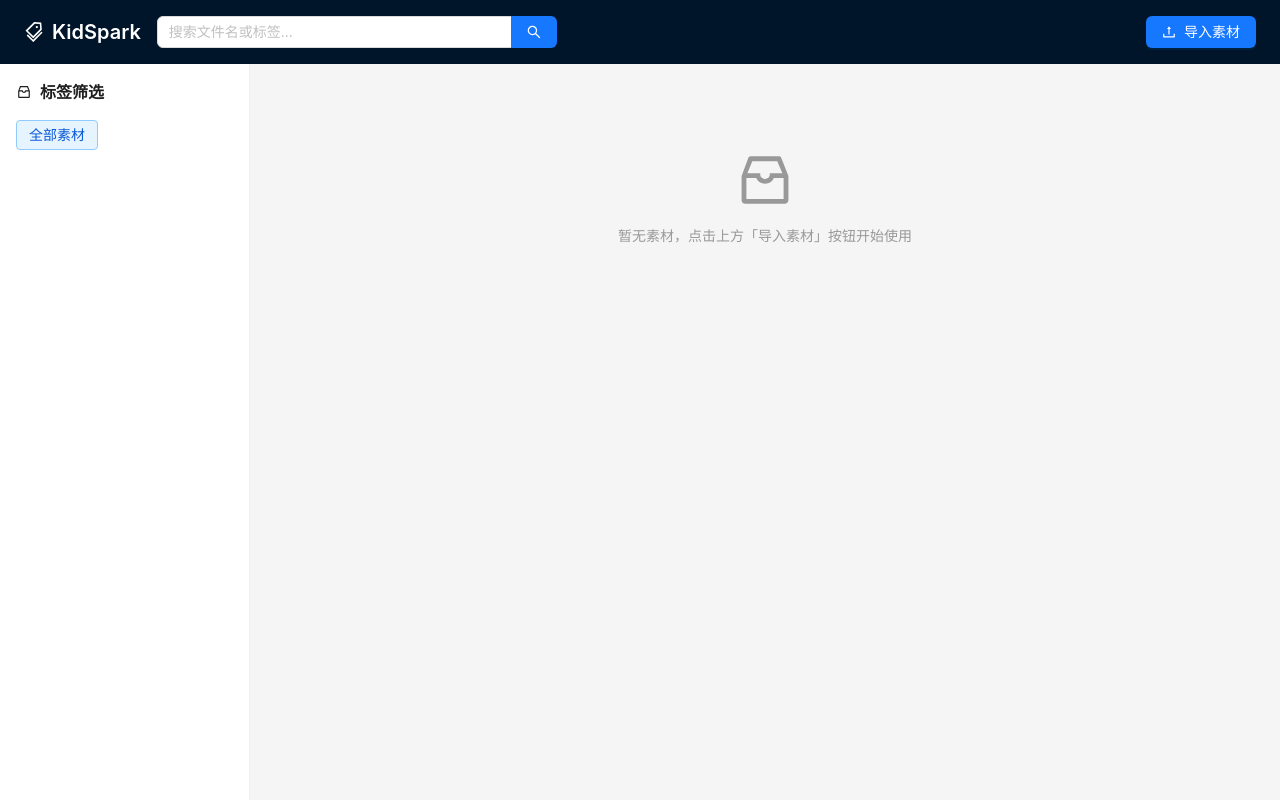
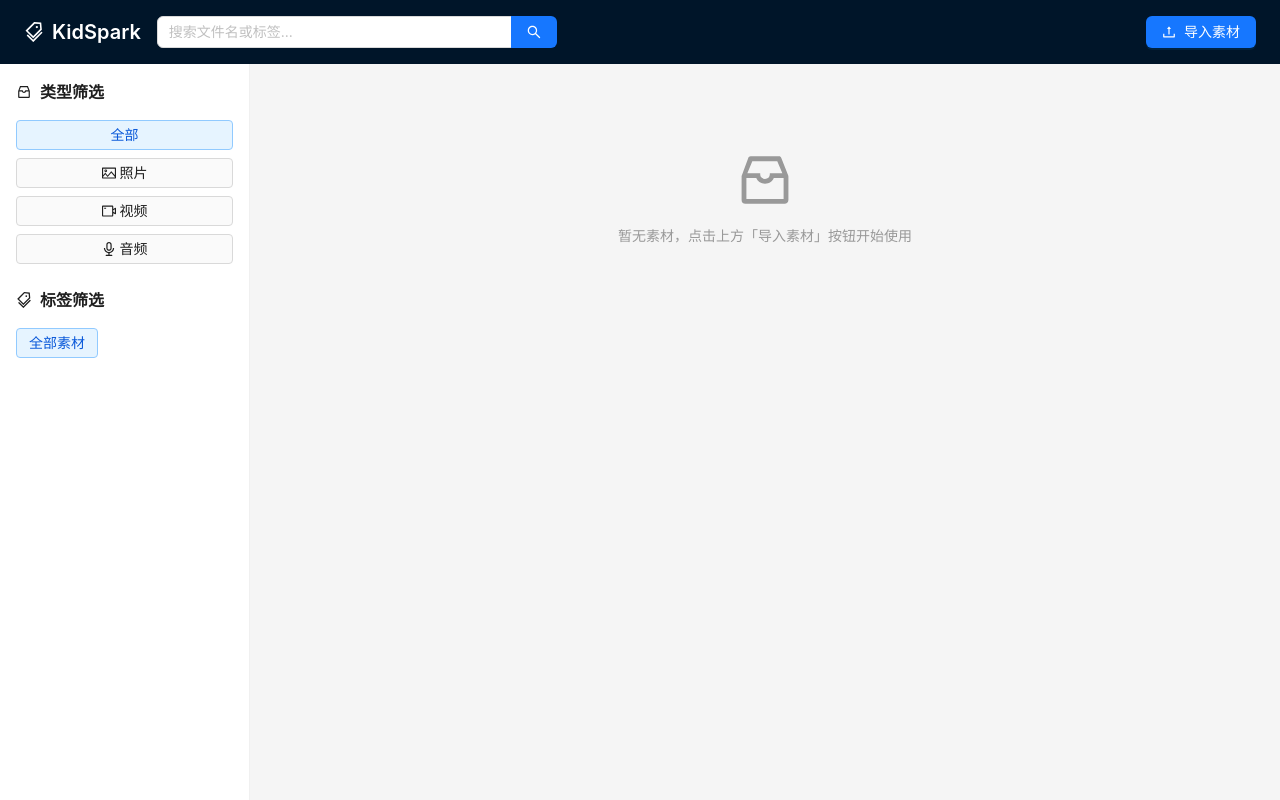
Before and after one commit to uncleask/kidspark, a React (Vite) app: page / in a window 1280 px wide. Built offline with nearby package versions, Linux system fonts and the light colour scheme.

Commit message:
feat: add type filtering (photo/video/audio) and improve delete functionality

```diff
--- a/electron/main.ts
+++ b/electron/main.ts
@@ -5,6 +5,7 @@ import {
   getAllAssets,
   getAssetsByTag,
   getAssetsByTags,
+  getAssetsByType,
   getAllTags,
   getOrCreateTag,
   attachTagToAsset,
@@ -122,6 +123,10 @@ ipcMain.handle('search-assets', (_event: Electron.IpcMainInvokeEvent, query: str
   return searchAssets(query);
 });
 
+ipcMain.handle('get-assets-by-type', (_event: Electron.IpcMainInvokeEvent, fileType: 'image' | 'video' | 'audio') => {
+  return getAssetsByType(fileType);
+});
+
 // AI 导出功能
 ipcMain.handle('export-copy-paths', async (_event: Electron.IpcMainInvokeEvent, assetIds: number[]) => {
   try {
--- a/electron/preload.ts
+++ b/electron/preload.ts
@@ -15,6 +15,7 @@ contextBridge.exposeInMainWorld('electronAPI', {
   deleteTag: (tagId: number) => ipcRenderer.invoke('delete-tag', tagId) as Promise<{ success: boolean }>,
   deleteAsset: (assetId: number) => ipcRenderer.invoke('delete-asset', assetId) as Promise<{ success: boolean }>,
   searchAssets: (query: string) => ipcRenderer.invoke('search-assets', query) as Promise<Asset[]>,
+  getAssetsByType: (fileType: 'image' | 'video' | 'audio') => ipcRenderer.invoke('get-assets-by-type', fileType) as Promise<Asset[]>,
   exportCopyPaths: (assetIds: number[]) => ipcRenderer.invoke('export-copy-paths', assetIds) as Promise<{ success: boolean; count?: number; error?: string }>,
   exportToFolder: (assetIds: number[]) => ipcRenderer.invoke('export-to-folder', assetIds) as Promise<{ success: boolean; canceled?: boolean; count?: number; error?: string }>,
   exportJsonMetadata: (assetIds: number[]) => ipcRenderer.invoke('export-json-metadata', assetIds) as Promise<{ success: boolean; canceled?: boolean; count?: number; path?: string; error?: string }>
@@ -34,6 +35,7 @@ declare global {
       deleteTag: (tagId: number) => Promise<{ success: boolean }>;
       deleteAsset: (assetId: number) => Promise<{ success: boolean }>;
       searchAssets: (query: string) => Promise<Asset[]>;
+      getAssetsByType: (fileType: 'image' | 'video' | 'audio') => Promise<Asset[]>;
       exportCopyPaths: (assetIds: number[]) => Promise<{ success: boolean; count?: number; error?: string }>;
       exportToFolder: (assetIds: number[]) => Promise<{ success: boolean; canceled?: boolean; count?: number; error?: string }>;
       exportJsonMetadata: (assetIds: number[]) => Promise<{ success: boolean; canceled?: boolean; count?: number; path?: string; error?: string }>;
--- a/package.json
+++ b/package.json
@@ -60,7 +60,7 @@
     "@types/better-sqlite3": "^7.6.12",
     "@types/react": "^18.3.12",
     "@types/react-dom": "^18.3.1",
-    "@vitejs/plugin-react": "^4.3.3",
+    "@vitejs/plugin-react": "^5.0.1",
     "concurrently": "^9.1.0",
     "cross-env": "^7.0.3",
     "electron": "^41.3.0",
--- a/src/App.tsx
+++ b/src/App.tsx
@@ -26,7 +26,10 @@ import {
   SearchOutlined,
   ExportOutlined,
   CheckCircleOutlined,
-  CloseCircleOutlined
+  CloseCircleOutlined,
+  PictureOutlined,
+  VideoCameraOutlined,
+  AudioOutlined
 } from '@ant-design/icons';
 import AssetCard from './components/AssetCard';
 import AssetPreviewModal from './components/AssetPreviewModal';
@@ -40,6 +43,7 @@ const App: React.FC = () => {
   const [assets, setAssets] = useState<Asset[]>([]);
   const [tags, setTags] = useState<Tag[]>([]);
   const [selectedTagIds, setSelectedTagIds] = useState<number[]>([]);
+  const [selectedType, setSelectedType] = useState<'all' | 'image' | 'video' | 'audio'>('all');
   const [sortOrder, setSortOrder] = useState<SortOrder>('desc');
   const [searchQuery, setSearchQuery] = useState<string>('');
   const [selectedAssetIds, setSelectedAssetIds] = useState<number[]>([]);
@@ -48,11 +52,13 @@ const App: React.FC = () => {
   const [isExportModalOpen, setIsExportModalOpen] = useState(false);
 
   // 获取资产数据
-  const fetchAssets = async (tagIds: number[] = [], query: string = '') => {
+  const fetchAssets = async (tagIds: number[] = [], query: string = '', type: 'all' | 'image' | 'video' | 'audio' = 'all') => {
     try {
       let fetchedAssets: Asset[];
       if (query) {
         fetchedAssets = await window.electronAPI.searchAssets(query);
+      } else if (type !== 'all') {
+        fetchedAssets = await window.electronAPI.getAssetsByType(type);
       } else if (tagIds.length > 0) {
         fetchedAssets = await window.electronAPI.getAssetsByTags(tagIds);
       } else {
@@ -75,9 +81,9 @@ const App: React.FC = () => {
   };
 
   useEffect(() => {
-    fetchAssets(selectedTagIds, searchQuery);
+    fetchAssets(selectedTagIds, searchQuery, selectedType);
     fetchTags();
-  }, [selectedTagIds, searchQuery]);
+  }, [selectedTagIds, searchQuery, selectedType]);
 
   // 排序处理
   const sortedAssets = useMemo(() => {
@@ -114,6 +120,10 @@ const App: React.FC = () => {
 
   const handleClearAllTags = () => {
     setSelectedTagIds([]);
+  };
+
+  const handleTypeSelect = (type: 'all' | 'image' | 'video' | 'audio') => {
+    setSelectedType(type);
   };
 
   const handleDeleteTag = async (tagId: number, e: React.MouseEvent) => {
@@ -286,12 +296,55 @@ const App: React.FC = () => {
           <div style={{ padding: '16px' }}>
             <Title level={5} style={{ marginBottom: 16 }}>
               <InboxOutlined style={{ marginRight: 8 }} />
+              类型筛选
+            </Title>
+            <div style={{ marginBottom: 24 }}>
+              <Space direction="vertical" style={{ width: '100%' }}>
+                <AntTag
+                  color={selectedType === 'all' ? 'blue' : 'default'}
+                  onClick={() => handleTypeSelect('all')}
+                  style={{ cursor: 'pointer', fontSize: '14px', padding: '4px 12px', width: '100%', textAlign: 'center' }}
+                >
+                  全部
+                </AntTag>
+                <AntTag
+                  color={selectedType === 'image' ? 'blue' : 'default'}
+                  onClick={() => handleTypeSelect('image')}
+                  style={{ cursor: 'pointer', fontSize: '14px', padding: '4px 12px', width: '100%', textAlign: 'center' }}
+                >
+                  <PictureOutlined style={{ marginRight: 4 }} />
+                  照片
+                </AntTag>
+                <AntTag
+                  color={selectedType === 'video' ? 'blue' : 'default'}
+                  onClick={() => handleTypeSelect('video')}
+                  style={{ cursor: 'pointer', fontSize: '14px', padding: '4px 12px', width: '100%', textAlign: 'center' }}
+                >
+                  <VideoCameraOutlined style={{ marginRight: 4 }} />
+                  视频
+                </AntTag>
+                <AntTag
+                  color={selectedType === 'audio' ? 'blue' : 'default'}
+                  onClick={() => handleTypeSelect('audio')}
+                  style={{ cursor: 'pointer', fontSize: '14px', padding: '4px 12px', width: '100%', textAlign: 'center' }}
+                >
+                  <AudioOutlined style={{ marginRight: 4 }} />
+                  音频
+                </AntTag>
+              </Space>
+            </div>
+
+            <Title level={5} style={{ marginBottom: 16 }}>
+              <TagsOutlined style={{ marginRight: 8 }} />
               标签筛选
             </Title>
             <div style={{ marginBottom: 12 }}>
               <AntTag
-                color={selectedTagIds.length === 0 ? 'blue' : 'default'}
-                onClick={handleClearAllTags}
+                color={selectedTagIds.length === 0 && selectedType === 'all' ? 'blue' : 'default'}
+                onClick={() => {
+                  handleClearAllTags();
+                  handleTypeSelect('all');
+                }}
                 style={{ cursor: 'pointer', fontSize: '14px', padding: '4px 12px' }}
               >
                 全部素材
@@ -325,6 +378,11 @@ const App: React.FC = () => {
                 </Checkbox>
                 <Text>
                   共 {sortedAssets.length} 个素材
+                  {selectedType !== 'all' && (
+                    <span style={{ marginLeft: 8 }}>
+                      （类型：{selectedType === 'image' ? '照片' : selectedType === 'video' ? '视频' : '音频'}）
+                    </span>
+                  )}
                   {selectedTagIds.length > 0 && (
                     <span style={{ marginLeft: 8 }}>
                       （筛选标签：{selectedTagIds.length}个）
```
Also changed, not shown: electron/database.ts (+20 -0 lines), 1 other file (tests, documents, lock files or other folders).
